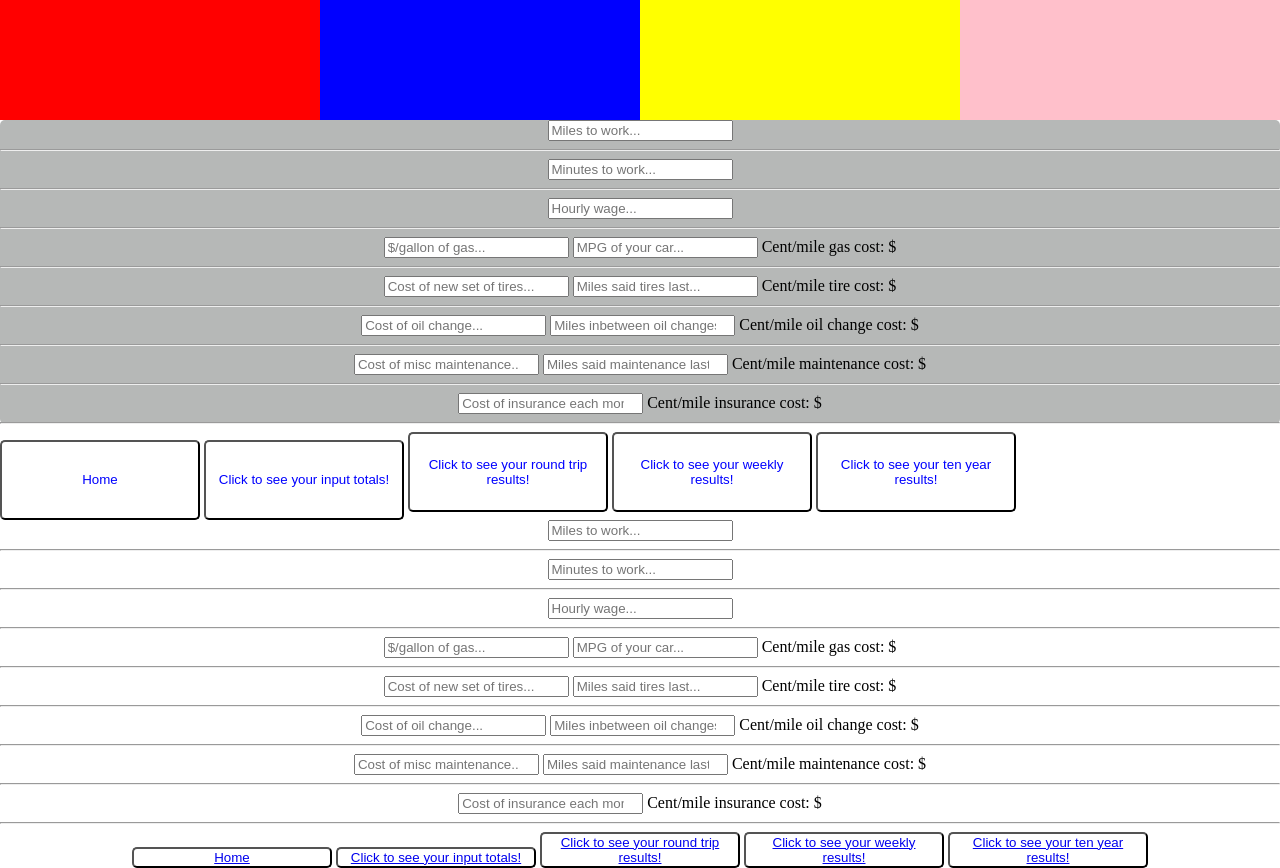
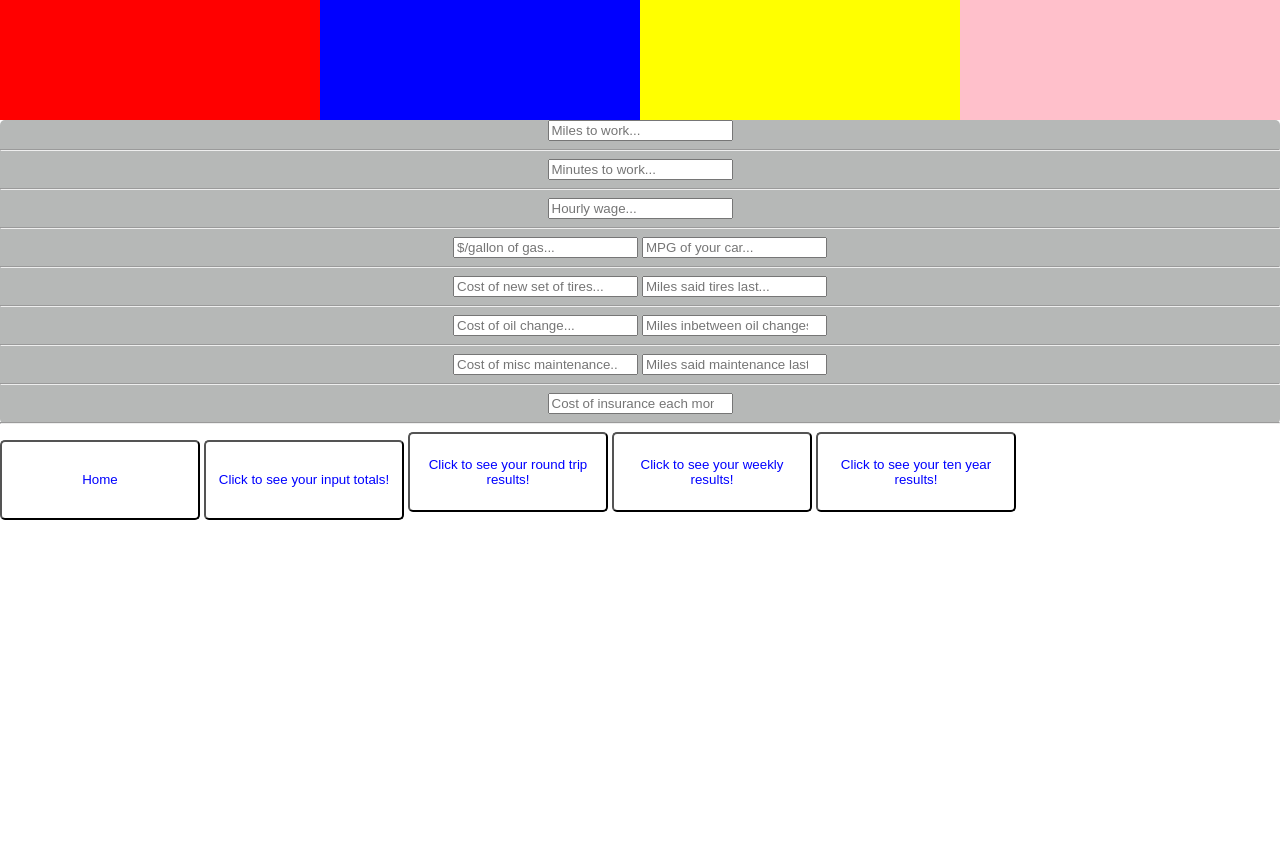
Before and after one commit to bbrocknorton/commuteCalculator, a plain HTML site: page index.html at #/results/ in a window 1280 px wide. Shown: the part 280-1148 px from the top of the page. After the commit the page ends 800 px from the top, so only its background shows below. Drawn offline with nearby package versions, Linux system fonts and the light colour scheme; some packages are replaced by stand-ins of ours.

Commit message:
want to pull new stuff done at work

```diff
--- a/index.html
+++ b/index.html
@@ -10,7 +10,8 @@
 <body ng-controller="CommuteController">
 
 <div class="results">
-	<div class="indResults pie"></div>
+	<div class="indResults pie" ></div>
+	<!-- ng-show="inputType == 'inputs'" -->
 	<div class="indResults roundTripBars"></div>
 	<div class="indResults weekTripBars"></div>
 	<div class="indResults tenTripBars"></div>
@@ -30,39 +31,30 @@
 
 			<input type="number" placeholder="$/gallon of gas..." ng-model="dollarPerGallonOfGas">
 			<input type="number" placeholder="MPG of your car..." ng-model="mpgOfCar">
-			Cent/mile gas cost: ${{carGasAns | number : 3}}
 			<hr>
 
 			<input type="number" placeholder="Cost of new set of tires..." ng-model="costOfTires">
 			<input type="number" placeholder="Miles said tires last..." ng-model="milesTiresLast">
-			Cent/mile tire cost: ${{tire | number : 3}}
 			<hr>
 
 			<input type="number" placeholder="Cost of oil change..." ng-model="costOfOilChange">
 			<input type="number" placeholder="Miles inbetween oil changes..." ng-model="milesOilChangeLast">
-			Cent/mile oil change cost: ${{oil | number : 3}}
 			<hr>
 
 			<input type="number" placeholder="Cost of misc maintenance..." ng-model="costOfMaintenance">
 			<input type="number" placeholder="Miles said maintenance lasts..." ng-model="milesMaintenanceLast">
-			Cent/mile maintenance cost: ${{maint | number : 3}}
 			<hr>
 
 			<input type="number" placeholder="Cost of insurance each month..." ng-model="costOfInsuranceEachMonth">
-			Cent/mile insurance cost: ${{ins | number : 3}}
 			<hr>
 
 			</form>
 
 			<button class="button" ng-click="inputData.$setPristine()">Home</button>
-			<button class="button" ng-click='submitData()'>Click to see your input totals!</button>
-			<button class="button" ng-click='submitData()'>Click to see your round trip results!</button>
-			<button class="button" ng-click='submitData()'>Click to see your weekly results!</button>
-			<button class="button" ng-click='submitData()'>Click to see your ten year results!</button>
-
-			<div class="view-container">
-		    <ng-view></ng-view>
-		  </div>
+			<button class="button" ng-click='submitData(); inputType="inputs"'>Click to see your input totals!</button>
+			<button class="button" ng-click='submitData(); '>Click to see your round trip results!</button>
+			<button class="button" ng-click='submitData(); '>Click to see your weekly results!</button>
+			<button class="button" ng-click='submitData(); '>Click to see your ten year results!</button>
 
 <script src="http://cdnjs.cloudflare.com/ajax/libs/angular.js/1.3.3/angular.min.js"></script>
 <script src="http://ajax.googleapis.com/ajax/libs/angularjs/1.2.27/angular-route.js"></script>
```
Also changed, not shown: results/inputResults.html (+6 -0 lines).
